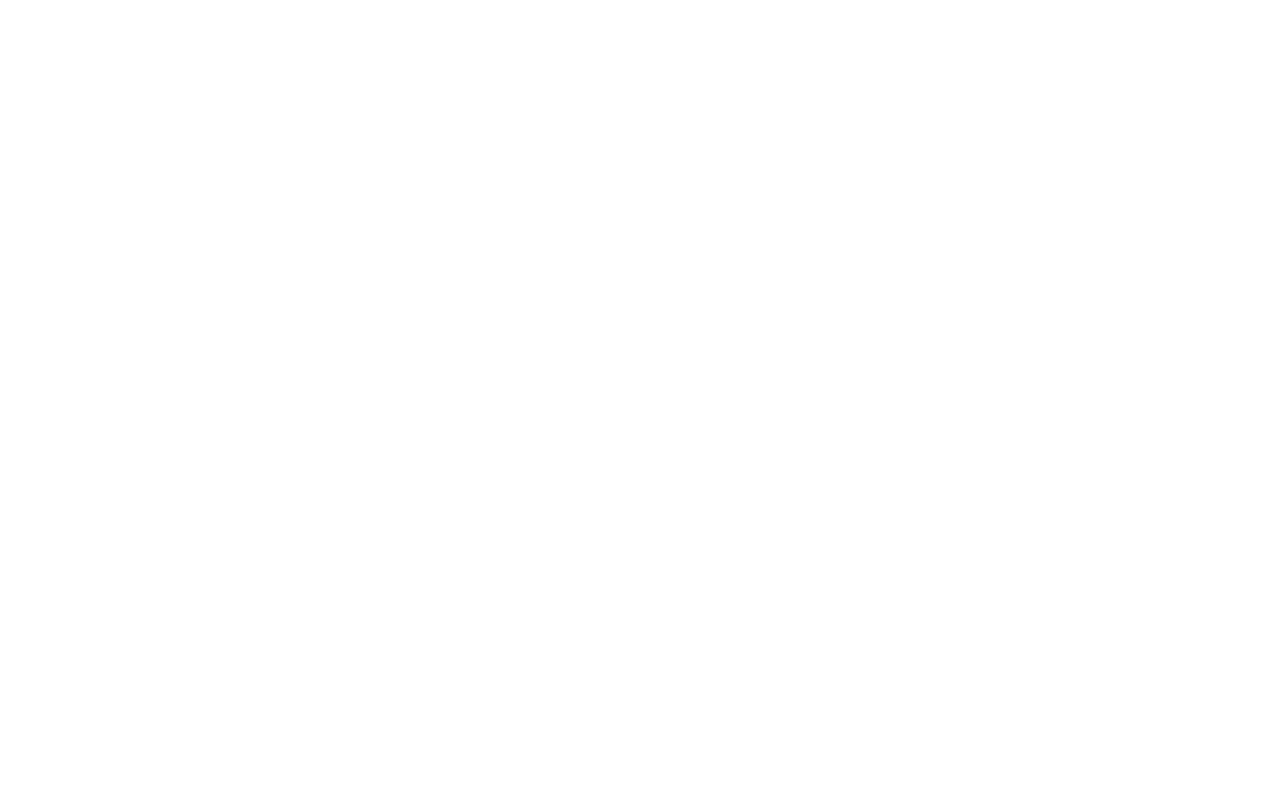
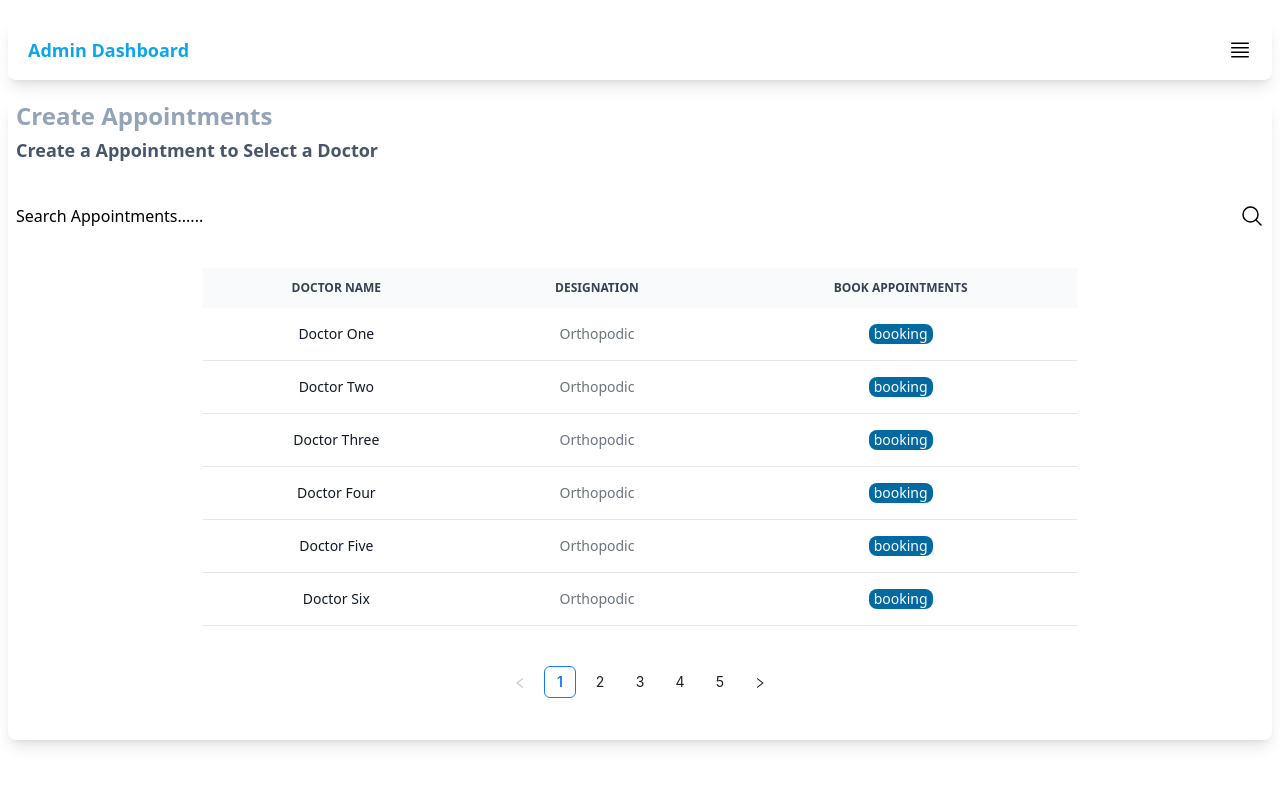
Before and after one commit to kpdevSE/lab_appointment, a React (Create React App) app: page /CreateAppointments in a window 1280 px wide. Before the commit this address had no page. Shown: the top 786 px of the page. Built offline with nearby package versions, Linux system fonts and the light colour scheme.

Commit message:
creat appointment page done

```diff
--- a/src/App.js
+++ b/src/App.js
@@ -4,6 +4,8 @@
 
 // Images
 import Appointments from "./pages/Appointments/page";
+import CreateAppointment from "./pages/CreatAppointments/page";
+import Doctors from "./pages/Doctors/page";
 import Home from "./pages/Home/page";
 import Login from "./pages/Login/page";
 
@@ -15,6 +17,8 @@
            <Route path="/" element={<Login/>}/>
            <Route  path="/Home" element={<Home/>}/>
            <Route  path="/Appointments" element={<Appointments/>}/>
+           <Route  path="/CreateAppointments" element={<CreateAppointment/>}/>
+           <Route  path="/Doctors" element={<Doctors/>}/>
         </Routes>
       </BrowserRouter>
 
--- a/src/Components/Drawer/page.jsx
+++ b/src/Components/Drawer/page.jsx
@@ -89,7 +89,7 @@
                                 <ul className="pl-9">
                                     <li>
                                         <Link
-                                            to="/dashboard/lead/add-new-lead"
+                                            to="/Doctors"
                                             className="block px-6 py-3 text-black hover:bg-gray-800 hover:text-white">
                                             Creat a Appointment
                                         </Link>
@@ -134,7 +134,7 @@
                                     </li>
                                     <li>
                                         <Link
-                                            to="/dashboard/drivers/driver-payment"
+                                            to="/Doctors"
                                             className="block px-6 py-3 text-black hover:bg-gray-800 hover:text-white">
                                             View Doctors
                                         </Link>
--- a/src/pages/Appointments/page.jsx
+++ b/src/pages/Appointments/page.jsx
@@ -87,8 +87,6 @@
                     <ModalComponents />
                 </div>
                 <div className='mt-10'>
-
-
                     <div className="relative overflow-x-auto">
                         <table className="w-full text-sm text-left rtl:text-right text-gray-500 dark:text-gray-400">
                             <thead className="text-xs text-gray-700 uppercase bg-gray-50 dark:bg-gray-700 dark:text-gray-400">
--- /dev/null
+++ b/src/pages/CreatAppointments/page.jsx
@@ -0,0 +1,114 @@
+import {Pagination} from 'antd';
+import {Link} from 'react-router-dom';
+import DrawerNavigation from "../../Components/Drawer/page";
+import ModalComponents from "../../Components/modal/modal";
+
+export default function CreateAppointment()
+{
+    const dummyDatas = [
+        {
+            id: 1,
+            dName: "Doctor One",
+            designation: "Orthopodic",
+            booking: "booking"
+        },
+        {
+            id: 2,
+            dName: "Doctor Two",
+            designation: "Orthopodic",
+            booking: "booking"
+        },
+        {
+            id: 3,
+            dName: "Doctor Three",
+            designation: "Orthopodic",
+            booking: "booking"
+        },
+        {
+            id: 4,
+            dName: "Doctor Four",
+            designation: "Orthopodic",
+            booking: "booking"
+        },
+        {
+            id: 5,
+            dName: "Doctor Five",
+            designation: "Orthopodic",
+            booking: "booking"
+        },
+        {
+            id: 6,
+            dName: "Doctor Six",
+            designation: "Orthopodic",
+            booking: "booking"
+        },
+    ]
+    return (
+        <div className="px-2">
+            <div className="shadow-lg bg-white flex items-center justify-between h-[60px] w-full rounded-lg px-5 mt-5">
+                <div>
+                    <h1 className="text-sky-500 text-lg font-semibold">Admin Dashboard</h1>
+                </div>
+                <div>
+                    <DrawerNavigation />
+                </div>
+            </div>
+            <div className="mt-5 shadow-lg rounded-lg px-2 h-[80vh]">
+                <div className="flex items-start justify-start flex-col gap-1">
+                    <h1 className="text-2xl font-semibold text-slate-400">Create Appointments</h1>
+                    <p className="text-lg font-semibold text-slate-600">Create a Appointment to Select a Doctor </p>
+                </div>
+                <div className="flex items-center justify-between mt-10 gap-5" >
+                    <p >Search Appointments......</p>
+                    <ModalComponents />
+                </div>
+                <div className="mt-10">
+                    <div class="relative overflow-x-auto">
+                        <table class="w-full text-sm text-center rtl:text-right text-gray-500 dark:text-gray-400 lg:w-[70%] mx-auto">
+                            <thead class="text-xs text-gray-700 uppercase bg-gray-50 dark:bg-gray-700 dark:text-gray-400">
+                                <tr>
+                                    <th scope="col" class="px-6 py-3">
+                                        DOCTOR NAME
+                                    </th>
+                                    <th scope="col" class="px-6 py-3">
+                                        DESIGNATION
+                                    </th>
+                                    <th scope="col" class="px-6 py-3">
+                                        BOOK APPOINTMENTS
+                                    </th>
+                                </tr>
+                            </thead>
+                            <tbody>
+                                {
+                                    dummyDatas.map((e) =>
+                                    {
+                                        return (
+                                            <tr class="bg-white border-b dark:bg-gray-800 dark:border-gray-700">
+                                                <th scope="row" class="px-6 py-4 font-medium text-gray-900 whitespace-nowrap dark:text-white">
+                                                    {e.dName}
+                                                </th>
+                                                <td class="px-6 py-4">
+                                                    {e.designation}
+                                                </td>
+                                                <td class="px-6 py-4 flex items-center justify-center">
+                                                    <Link to={'/doctors'}>
+                                                        <div className="bg-sky-700 text-white w-16 rounded-lg flex items-center justify-center">
+                                                            {e.booking}
+                                                        </div>
+                                                    </Link>
+                                                </td>
+                                            </tr>
+                                        )
+                                    })
+                                }
+                            </tbody>
+                        </table>
+                    </div>
+                    <div className='mt-10 flex justify-center items-center '>
+                        <Pagination defaultCurrent={1} total={50} />
+                    </div>
+                </div>
+            </div>
+        </div>
+    )
+}
--- /dev/null
+++ b/src/pages/Doctors/page.jsx
@@ -0,0 +1,8 @@
+export default function Doctors()
+{
+    return (
+        <div>
+            <h1>Doctors</h1>
+        </div>
+    )
+}
```
